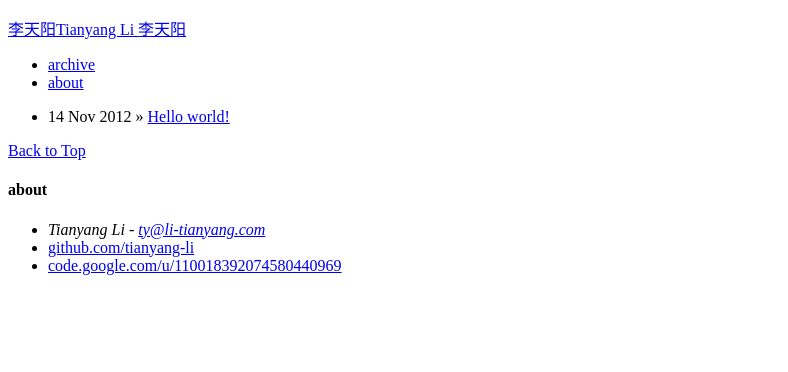
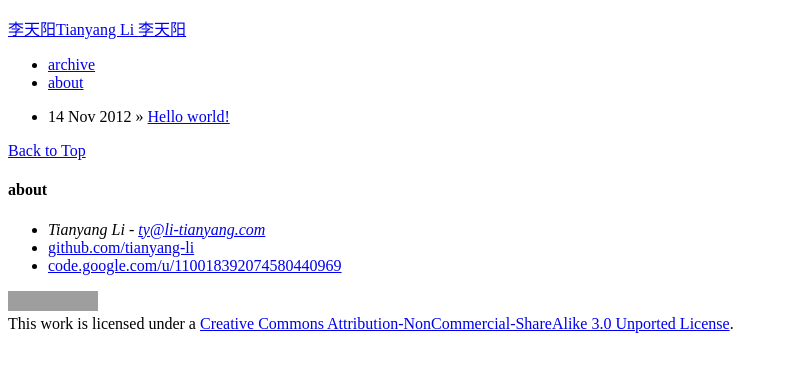
Before and after one commit to li-tianyang/li-tianyang.github.com, a Jekyll site: the page built from index.md, in a window 1280 px wide. Shown: the top 372 px of the page, without its empty margins (0-788 px from the left). Built offline with Jekyll 4.4.1, drawn with Linux system fonts in a browser that asks for light colours; grey boxes are pictures that could not be loaded.

Commit message:
jfgeqioo

```diff
--- a/_includes/themes/the-minimum/default.html
+++ b/_includes/themes/the-minimum/default.html
@@ -74,6 +74,9 @@
 					Powered by <a href="https://github.com/mojombo/jekyll">Jekyll</a>.
 				</p>
                 -->
+                <div>
+                <a rel="license" href="http://creativecommons.org/licenses/by-nc-sa/3.0/deed.en_US"><img alt="Creative Commons License" style="border-width:0" src="http://i.creativecommons.org/l/by-nc-sa/3.0/88x31.png" /></a><br />This work is licensed under a <a rel="license" href="http://creativecommons.org/licenses/by-nc-sa/3.0/deed.en_US">Creative Commons Attribution-NonCommercial-ShareAlike 3.0 Unported License</a>.
+                </div>
 			</div><!-- unit-foot-inner -->
 		</div><!-- unit-foot -->
 	</footer>
```
